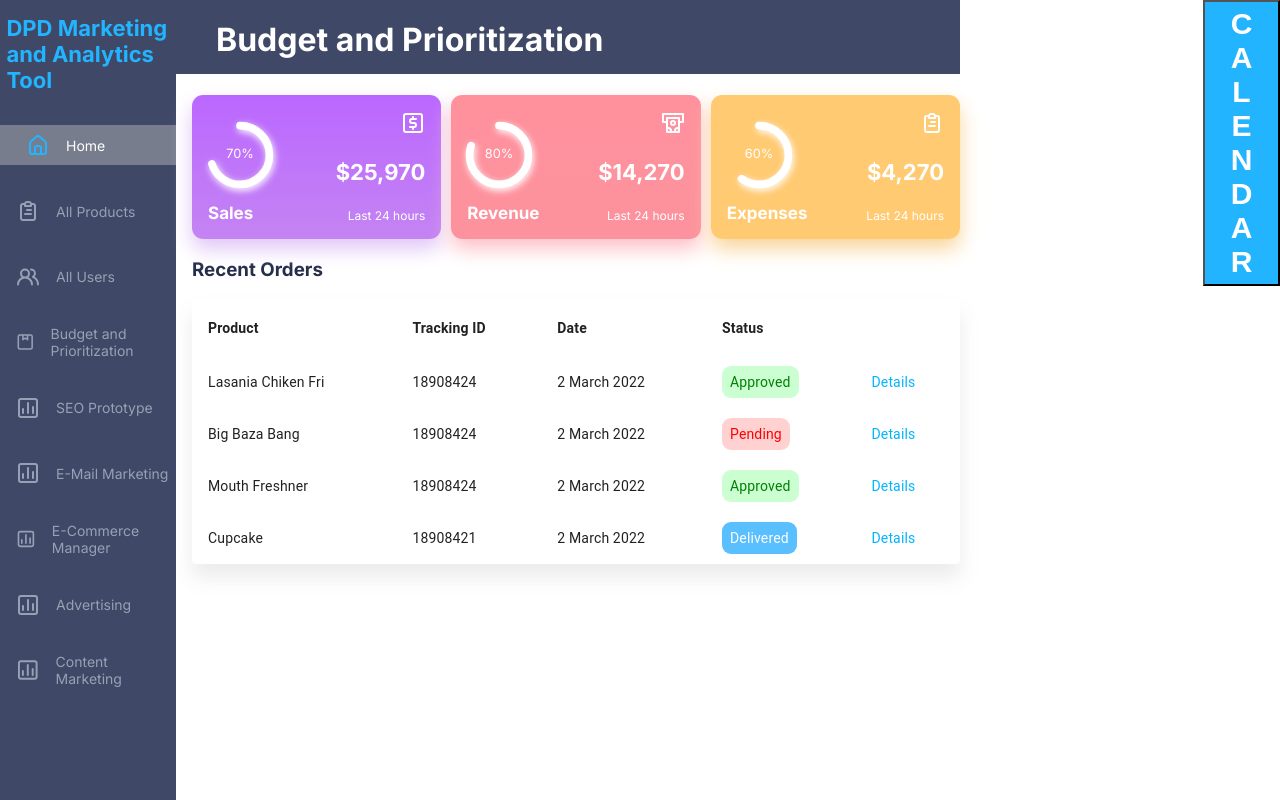
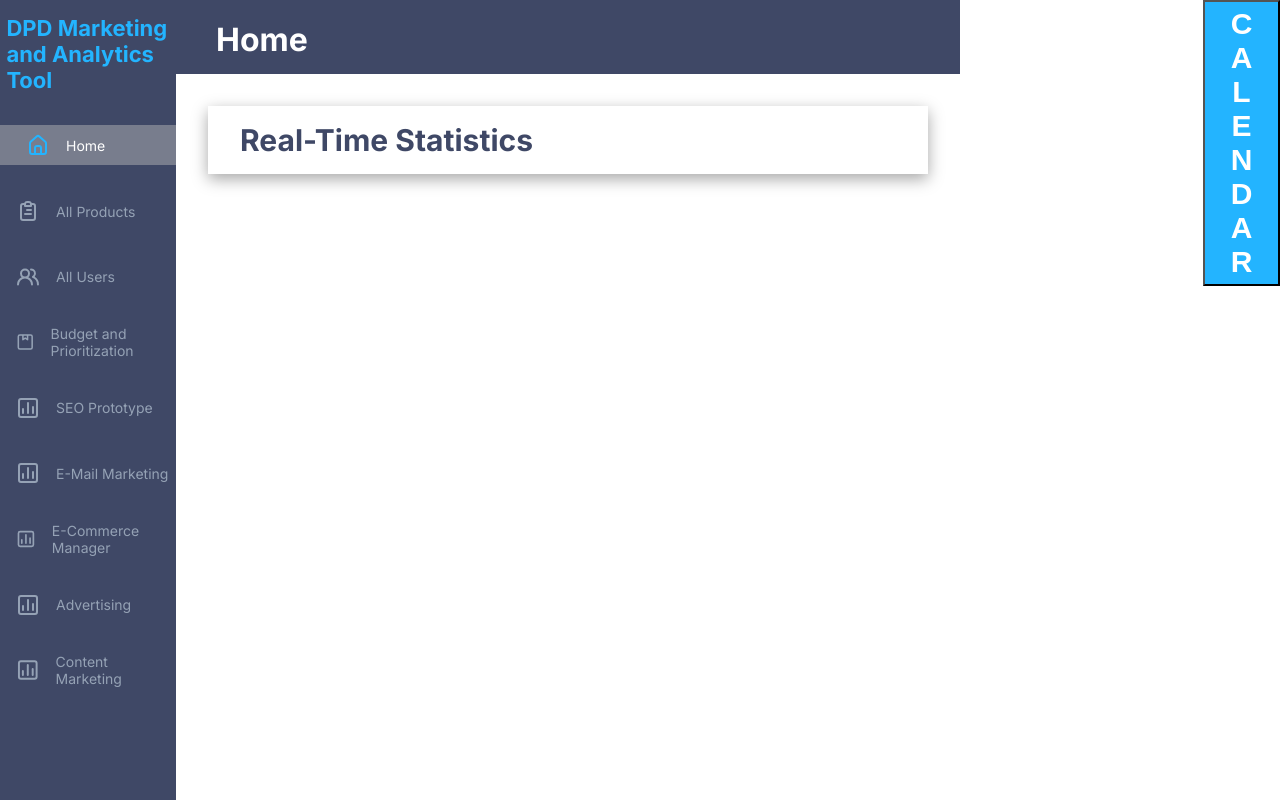
Before and after one commit to PKJ11/Ecell-work, a React (Create React App) app: page / in a window 1280 px wide. Built offline with nearby package versions, Linux system fonts and the light colour scheme.

Commit message:
feat Home

```diff
--- a/src/components/MainDash/MainDash.css
+++ b/src/components/MainDash/MainDash.css
@@ -1,4 +1,4 @@
-.MainDash{
+.MainDash {
   /* padding-top: 1rem; */
   display: flex;
   flex-direction: column;
@@ -6,8 +6,8 @@
   margin-left: 16px;
 }
 
-.navbar{
-background-color:#3F4866;
+.navbar {
+  background-color: #3f4866;
   margin-top: 0;
   color: #fff;
   height: 6.722%;
@@ -16,15 +16,27 @@ padding-left: 40px;
 }
 
 @media screen and (max-width: 1200px) {
-    .MainDash{
-        justify-content:flex-start;
+  .MainDash {
+    justify-content: flex-start;
     margin-top: 2rem;
   }
 }
 
-@media screen and (max-width: 768px)
-{
-    .MainDash{
+@media screen and (max-width: 768px) {
+  .MainDash {
     align-items: center;
   }
 }
+
+.home-head {
+  font-size: 30px;
+  font-weight: 600;
+  color: #3f4866;
+  margin: 1rem;
+  padding: 1rem;
+}
+
+.head {
+  margin: 2rem;
+  box-shadow: rgba(0, 0, 0, 0.35) 0px 5px 15px;
+}
--- a/src/components/MainDash/MainDash.jsx
+++ b/src/components/MainDash/MainDash.jsx
@@ -1,15 +1,14 @@
 import React from "react";
-import Cards from "../Cards/Cards";
-import Table from "../Table/Table";
+// import Cards from "../Cards/Cards";
+// import Table from "../Table/Table";
 import "./MainDash.css";
 const MainDash = () => {
   return (
     <div>
-      <h1 className="navbar">Budget and Prioritization</h1>
-      <div className="MainDash">
-      <Cards />
-      <Table />
-    </div>
+      <h1 className="navbar">Home</h1>
+      <div className="head">
+        <h1 className="home-head">Real-Time Statistics</h1>
+      </div>
     </div>
   );
 };
```
Lines whose indentation alone changed are shown as unchanged.
